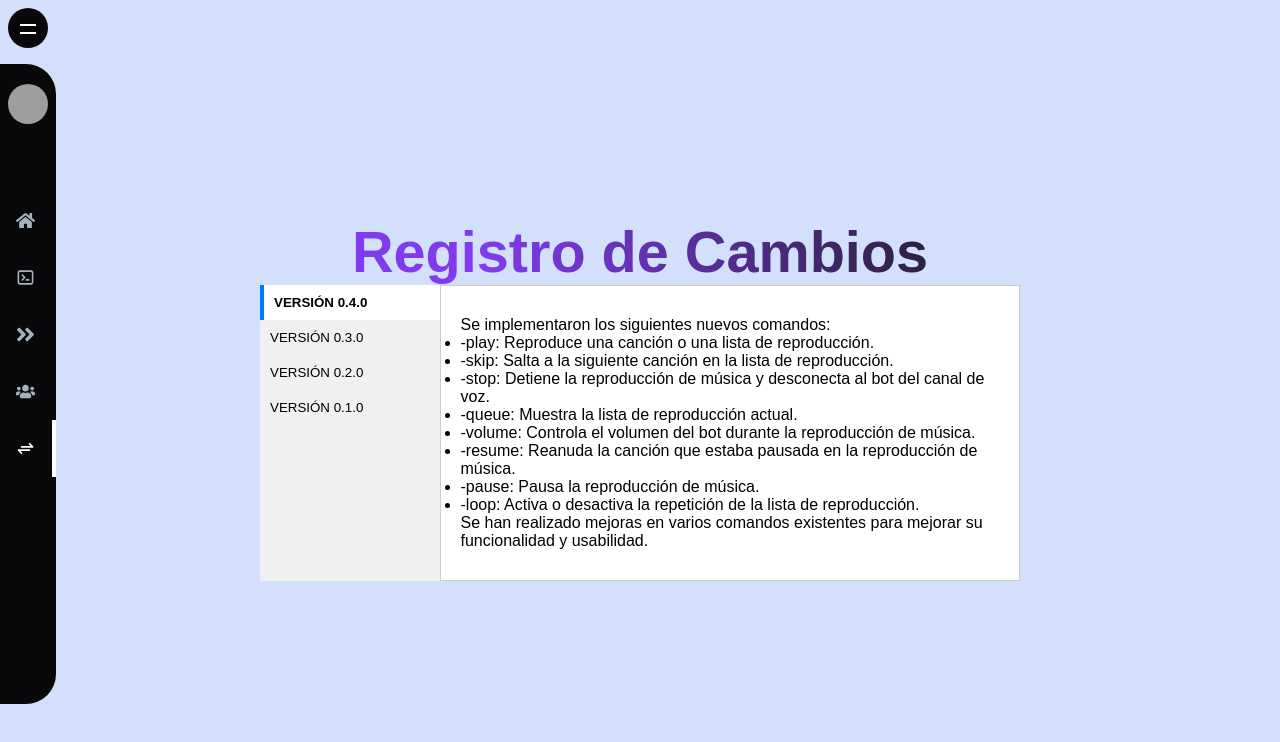
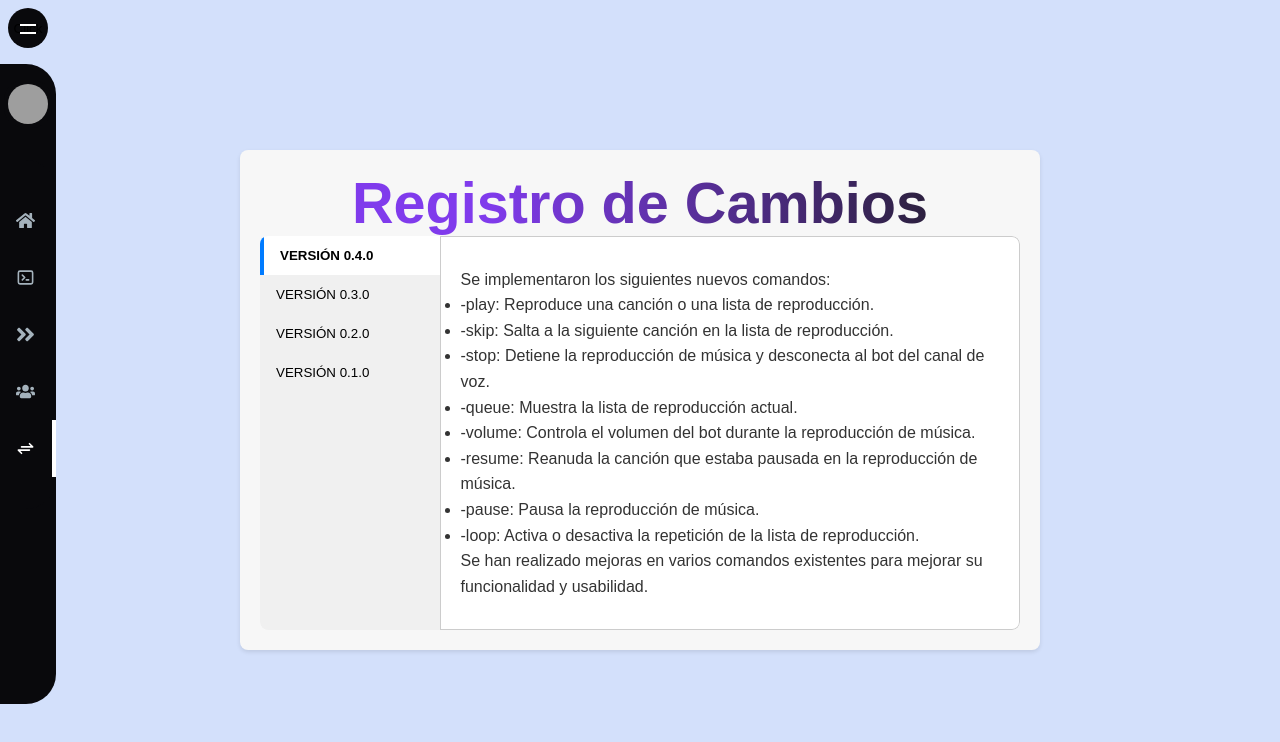
Before and after one commit to Johnny1305/number_bot_website, a React (Create React App) app: page /changelog in a window 1280 px wide. Shown: the top 742 px of the page. Built offline with nearby package versions, Linux system fonts and the light colour scheme; grey boxes are pictures that could not be loaded.

Commit message:
Update ChangeLog.css

```diff
--- a/src/css/ChangeLog.css
+++ b/src/css/ChangeLog.css
@@ -4,27 +4,36 @@
     margin: 0 auto;
     padding: 20px;
     font-family: Arial, sans-serif;
+    background-color: #f7f7f7;
+    box-shadow: 0 2px 4px rgba(0, 0, 0, 0.1);
+    border-radius: 8px;
 }
 
 .folder {
     display: flex;
+    background-color: #fff;
+    border-radius: 8px;
+    overflow: hidden;
 }
 
 .tabs {
     flex: 1;
     background-color: #f0f0f0;
     border-right: 1px solid #ccc;
+    overflow-y: auto;
+    max-height: 500px;
 }
 
 .tab {
     display: block;
     width: 100%;
-    padding: 10px;
+    padding: 12px 16px;
     text-align: left;
     cursor: pointer;
     border: none;
     background-color: transparent;
     text-transform: uppercase;
+    transition: background-color 0.3s;
 }
 
 .tab.active {
@@ -40,6 +49,7 @@
     border-left: none;
     background-color: #fff;
     overflow: auto;
+    border-radius: 0 8px 8px 0;
 }
 
 .content__inner {
@@ -53,6 +63,6 @@
 .page {
     margin: 0;
     padding: 10px 0;
+    line-height: 1.6;
+    color: #333;
 }
-
-/* Estilos adicionales según sea necesario */
```
